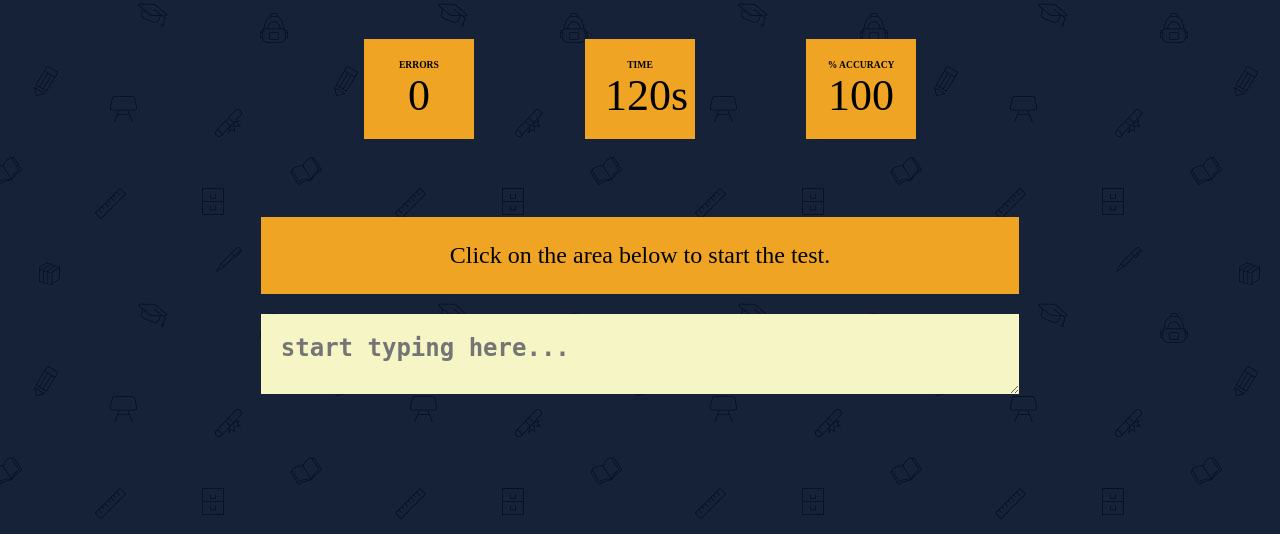
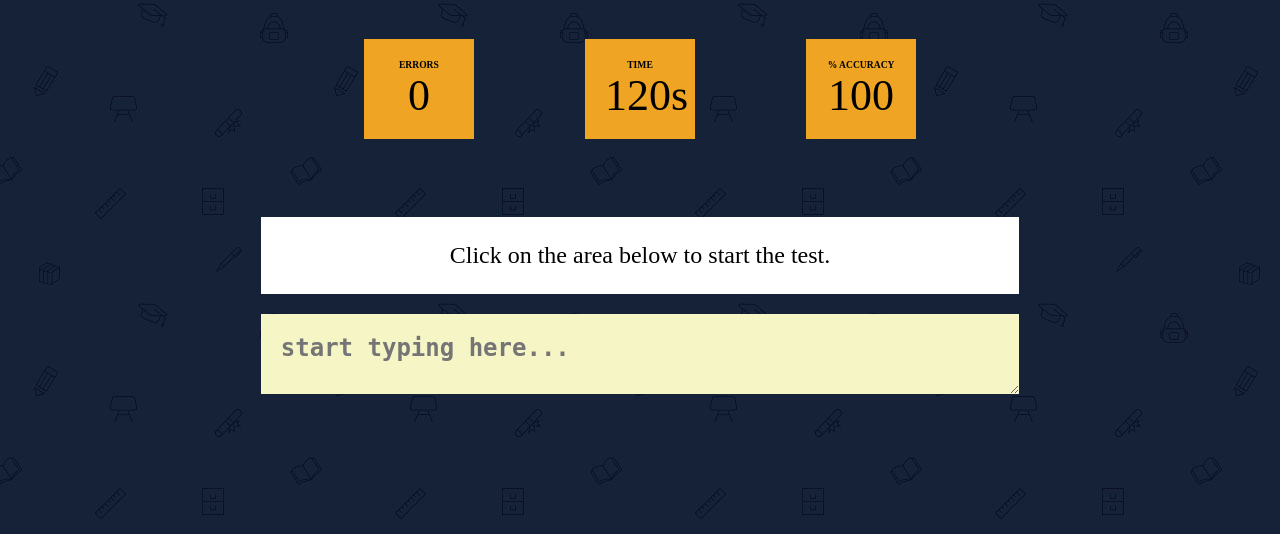
Before and after one commit to Sahilkhatri68/TypingMaster, a PHP site: page /Paratype.html in a window 1280 px wide. Shown: the part 144-678 px from the top of the page. Run offline with PHP 8.4, Linux system fonts and the light colour scheme; some libraries are stand-ins or nearby versions.

Commit message:
col change

```diff
--- a/assets/css/paratype.css
+++ b/assets/css/paratype.css
@@ -11,11 +11,13 @@ body {
   align-items: center;
   margin-top: 50px;
 }
+
 .maindiiv {
   width: 60%;
   margin: auto;
   padding-bottom: 30px;
 }
+
 .heading {
   margin-bottom: 70px;
   font-size: 3rem;
@@ -23,10 +25,12 @@ body {
   display: flex;
   justify-content: space-between;
 }
+
 .linkcol {
   text-decoration: none;
   color: white;
 }
+
 .header {
   display: flex;
   align-items: center;
@@ -68,15 +72,17 @@ body {
 }
 
 .quote {
-  background-color: #efa423;
+  background-color: white;
   font-size: 1.5rem;
   margin: 10px 0px;
   padding: 25px;
   /* box-shadow: black 5px 8px 5px; */
 }
+
 .spancol {
   color: #efa423;
 }
+
 .input_area {
   background-color: #f5f5c6;
   height: 80px;
```
Also changed, not shown: assets/css/lengthypara.css (+7 -1 lines), assets/js/Paratype.js (line endings or trailing spaces).
